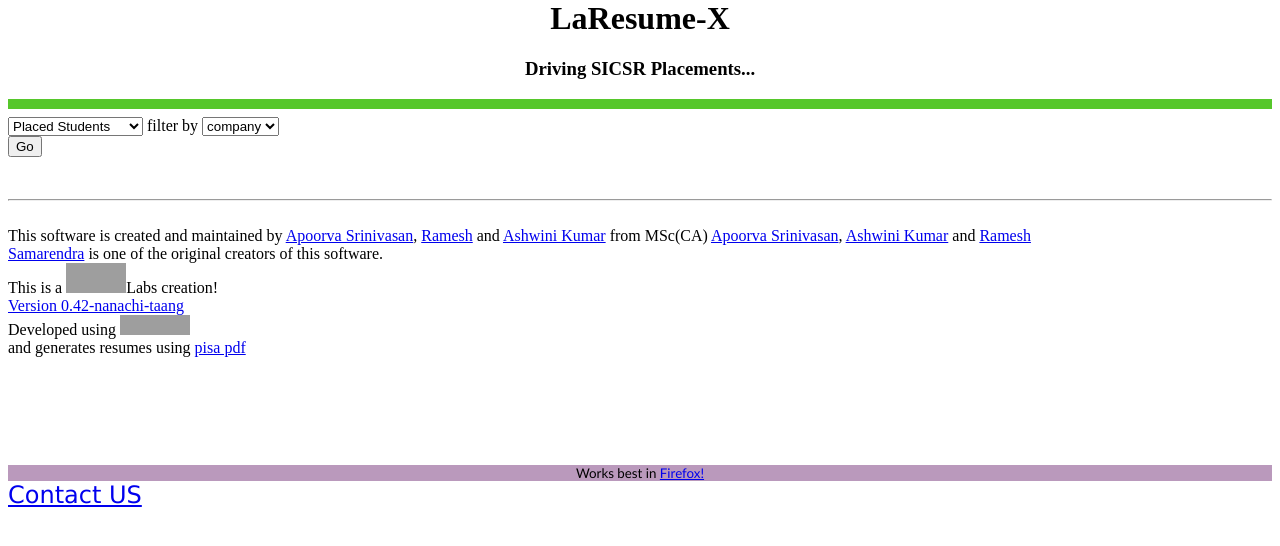
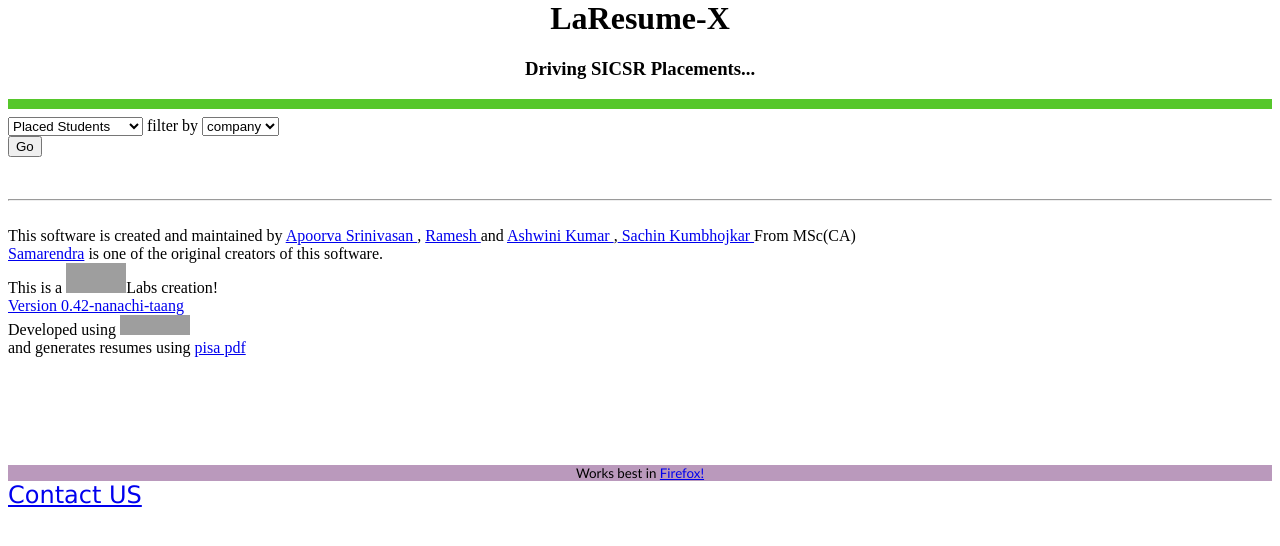
Before and after one commit to knightsamar/laresumex, a Django app: template templates/admin/reportsmenu.html in a window 1280 px wide. Shown: the top 546 px of the page. Run offline with Django 3.2, Linux system fonts and the light colour scheme; the template is opened without the code that fills it, so the values that code supplies are empty; grey boxes are pictures that could not be loaded.

Commit message:
Updated the footer for base.html , counts of interested students footer in base.html : removed the redundant part added one name counts of interested students : list of interested stundets in company was showing students for even 1 student made difference in the count eg : plural :13 students singular 1 student

```diff
--- a/templates/base.html
+++ b/templates/base.html
@@ -150,11 +150,12 @@ var s = document.getElementsByTagName('script')[0]; s.parentNode.insertBefore(ga
     <div style ="{float:right;text-align:right;}">
       This software is created and maintained by
       {% if "1234567894375804397501834651034875601348564138905638"|random|divisibleby:2 %}
-         <a href="http://www.facebook.com/apoorva.srinivasan1" target='_blank'>Apoorva Srinivasan</a>, <a href='http://www.facebook.com/ramesh.raithatha'>Ramesh</a> and <a href='http://www.facebook.com/ashwinikspy'>Ashwini Kumar</a>
-      {% else %}
+      <a href="http://www.facebook.com/apoorva.srinivasan1" target='_blank'> Apoorva Srinivasan </a>, <a href='http://www.facebook.com/ramesh.raithata'> Ramesh </a> and <a href='http://www.facebook.com/ashwinikspy'> Ashwini Kumar </a>,<a href="https://www.facebook.com/sachin.kumbhojkar.3" target'_blank'> Sachin Kumbhojkar </a> From MSc(CA)
+
+	{% else %}
+ <a href="http://www.facebook.com/ramesh.raithata" target='_blank'> Ramesh </a>,<a href="https://www.facebook.com/sachin.kumbhojkar.3" target'_blank'> Sachin Kumbhojkar </a> , <a href='http://www.facebook.com/apoorva.srinivasan1'> Apoorva Srinivasan </a> and <a href='http://www.facebook.com/ashwinikspy'> Ashwini Kumar </a> From MSc(CA)
+
       {% endif %}
-      from MSc(CA)
-         <a href="http://www.facebook.com/apoorva.srinivasan1" target='_blank'>Apoorva Srinivasan</a>, <a href='http://www.facebook.com/ashwinikspy'>Ashwini Kumar</a> and <a href='http://www.facebook.com/ramesh.raithatha'>Ramesh</a>
       <br/>
       <a href="http://www.facebook.com/knightsamar" target='_blank'>Samarendra</a> is one of the original creators of this software.
       <BR>
```
Also changed, not shown: company/admin.py (+5 -3 lines), templates/company/interested_students_list.html (+4 -4 lines), __init__.py (deleted).
